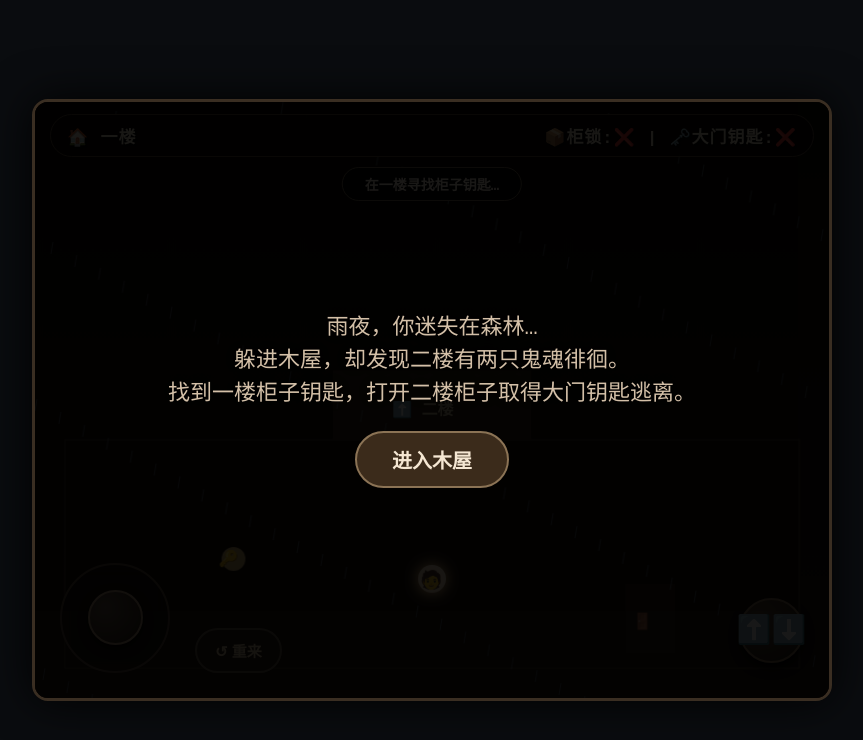
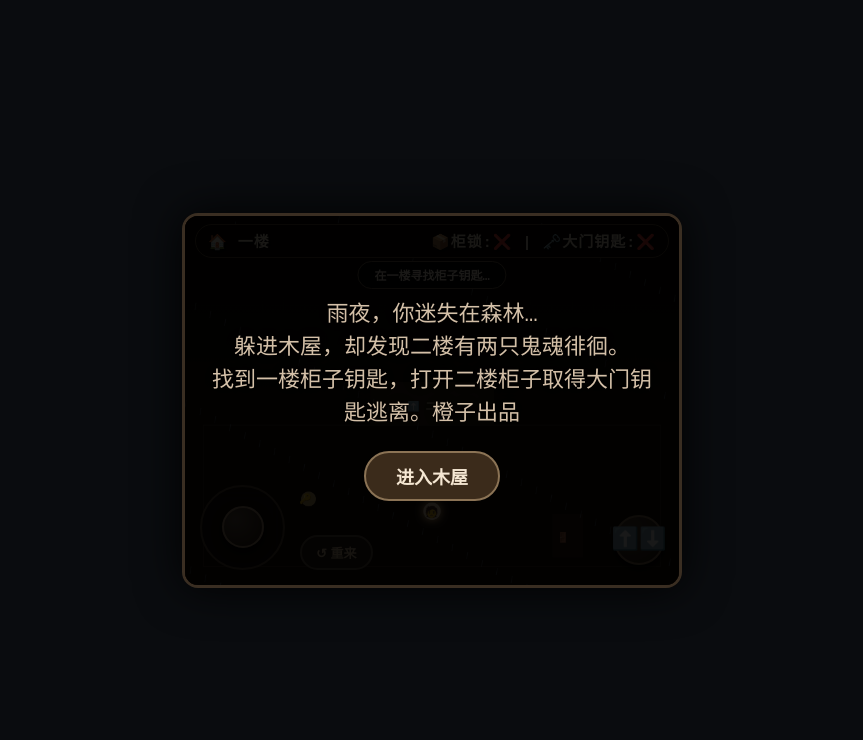
Before and after one commit to chengbing456/chengbing456.github.io, a plain HTML site: page index.html in a window 1280 px wide. Shown: the whole page, without its empty margins (208-1071 px from the left). Drawn offline with Linux system fonts and the light colour scheme.

```diff
--- a/index.html
+++ b/index.html
@@ -21,6 +21,7 @@
       font-family: 'Courier New', Courier, monospace;
       touch-action: manipulation;
       overflow: hidden;
+      padding: 10px;
     }
     .game-container {
       position: relative;
@@ -29,45 +30,49 @@
       border-radius: 16px;
       overflow: hidden;
       max-width: 100%;
+      width: 100%;
+      aspect-ratio: 4 / 3;
       background: #0f0a07;
     }
     canvas {
       display: block;
       width: 100%;
-      height: auto;
+      height: 100%;
       background: #0a0806;
     }
     .top-hud {
       position: absolute;
-      top: 12px;
-      left: 15px;
-      right: 15px;
+      top: 8px;
+      left: 10px;
+      right: 10px;
       display: flex;
       justify-content: space-between;
       align-items: center;
       color: #f0e3ce;
       text-shadow: 2px 2px 0 #000;
       font-weight: bold;
-      font-size: clamp(13px, 3.5vw, 17px);
+      font-size: clamp(11px, 3vw, 15px);
       pointer-events: none;
       background: rgba(10, 5, 2, 0.7);
-      padding: 8px 16px;
-      border-radius: 30px;
+      padding: 5px 12px;
+      border-radius: 20px;
       backdrop-filter: blur(4px);
       letter-spacing: 1px;
       border: 1px solid #5e4a38;
+      gap: 10px;
+      flex-wrap: wrap;
     }
     .message-area {
       position: absolute;
-      top: 65px;
+      top: 45px;
       left: 50%;
       transform: translateX(-50%);
       background: rgba(0,0,0,0.85);
       color: #ffeedd;
-      padding: 6px 22px;
-      border-radius: 25px;
+      padding: 4px 16px;
+      border-radius: 20px;
       font-weight: bold;
-      font-size: 14px;
+      font-size: 12px;
       white-space: nowrap;
       border: 1px solid #7b6852;
       pointer-events: none;
@@ -88,9 +93,10 @@
       text-align: center;
       z-index: 20;
       pointer-events: auto;
+      padding: 20px;
     }
     .intro-text {
-      font-size: 22px;
+      font-size: clamp(16px, 4vw, 22px);
       margin-bottom: 20px;
       text-shadow: 0 0 15px black;
       line-height: 1.5;
@@ -99,20 +105,20 @@
       background: #3b2b1b;
       color: #f5e7d3;
       border: 2px solid #8b7355;
-      padding: 12px 35px;
+      padding: 10px 30px;
       border-radius: 30px;
-      font-size: 20px;
+      font-size: 18px;
       font-weight: bold;
       cursor: pointer;
     }
     .joystick-zone {
       position: absolute;
-      bottom: 25px;
-      left: 25px;
-      width: 110px;
-      height: 110px;
+      bottom: 15px;
+      left: 15px;
+      width: 85px;
+      height: 85px;
       background: rgba(25, 18, 12, 0.6);
-      border-radius: 70px;
+      border-radius: 55px;
       border: 2px solid #5e4c3b;
       backdrop-filter: blur(8px);
       display: flex;
@@ -121,61 +127,61 @@
       touch-action: none;
     }
     .joystick-thumb {
-      width: 55px;
-      height: 55px;
+      width: 42px;
+      height: 42px;
       background: #3f3122;
-      border-radius: 35px;
+      border-radius: 28px;
       border: 2px solid #b89a7a;
       box-shadow: 0 4px 10px black;
       background: radial-gradient(circle at 30% 30%, #6b5a4a, #2f1f12);
     }
     .action-buttons {
       position: absolute;
-      bottom: 35px;
-      right: 25px;
+      bottom: 20px;
+      right: 15px;
       display: flex;
       flex-direction: column;
-      gap: 15px;
+      gap: 10px;
     }
     .stairs-btn {
       background: #3b2b1b;
       color: #eedbc8;
       border: 2px solid #8b7355;
-      width: 65px;
-      height: 65px;
-      border-radius: 40px;
-      font-size: 28px;
+      width: 50px;
+      height: 50px;
+      border-radius: 30px;
+      font-size: 22px;
       font-weight: bold;
       display: flex;
       align-items: center;
       justify-content: center;
       background: radial-gradient(circle at 30% 30%, #5e4a38, #2a1c10);
-      box-shadow: 0 6px 10px black;
+      box-shadow: 0 4px 8px black;
       cursor: pointer;
       touch-action: manipulation;
     }
     .restart-btn {
       position: absolute;
-      bottom: 25px;
-      left: 160px;
+      bottom: 15px;
+      left: 115px;
       background: #2d1f14;
       color: #dac29c;
       border: 2px solid #6b5a4a;
-      padding: 10px 18px;
-      border-radius: 30px;
+      padding: 6px 14px;
+      border-radius: 20px;
       font-weight: bold;
       cursor: pointer;
-      font-size: 15px;
+      font-size: 13px;
       backdrop-filter: blur(5px);
     }
   </style>
 </head>
 <body>
-<div style="position: relative; width: 100%; max-width: 800px;">
+<div style="position: relative; width: 100%; max-width: 500px;">
   <div class="game-container" id="gameContainer">
     <canvas id="gameCanvas" width="800" height="600"></canvas>
     <div class="intro-overlay" id="introOverlay">
-      <div class="intro-text">雨夜，你迷失在森林…<br>躲进木屋，却发现二楼有两只鬼魂徘徊。<br>找到一楼柜子钥匙，打开二楼柜子取得大门钥匙逃离。</div>
+      <div class="intro-text">雨夜，你迷失在森林…<br>躲进木屋，却发现二楼有两只鬼魂徘徊。<br>找到一楼柜子钥匙，打开二楼柜子取得大门钥匙逃离。橙子出品</div>
       <button class="start-btn" id="startButton">进入木屋</button>
     </div>
     <div class="top-hud">
@@ -287,7 +293,9 @@
     function switchFloor() {
       if (gameOver || win) return;
       const px = player.x, py = player.y;
-      if (px > stairs.x && px < stairs.x+stairs.w && py > stairs.y && py < stairs.y+stairs.h) {
+      const inStairsZone = (px > stairs.x && px < stairs.x+stairs.w && py > stairs.y && py < stairs.y+stairs.h);
+
+      if (inStairsZone) {
         if (currentFloor === 1) {
           currentFloor = 2;
           player.x = stairs.floor2Pos.x;
@@ -395,7 +403,6 @@
         drawSecondFloor();
         if(!gameOver||deathTimer<=0) drawPlayer();
         ghosts.forEach(g => { if(g.visible && !gameOver) drawGhost(g); });
-        // 纯黑视野
         ctx.save();
         ctx.fillStyle='#000000';
         ctx.beginPath();
@@ -478,7 +485,6 @@
       for(let i=0;i<95;i++){ let x=(i*24+Date.now()*0.35)%W; let y=(i*13)%H; ctx.beginPath(); ctx.moveTo(x,y); ctx.lineTo(x-2,y+12); ctx.stroke(); }
     }
 
-    // 摇杆
     const joystickBase=document.getElementById('joystickBase');
     const joystickThumb=document.getElementById('joystickThumb');
     let active=false;
@@ -489,7 +495,7 @@
       const rect=joystickBase.getBoundingClientRect();
       const cx=rect.left+rect.width/2, cy=rect.top+rect.height/2;
       let dx=touch.clientX-cx, dy=touch.clientY-cy;
-      const dist=Math.hypot(dx,dy), max=45;
+      const dist=Math.hypot(dx,dy), max=32;
       if(dist>max){ dx=(dx/dist)*max; dy=(dy/dist)*max; }
       joystickThumb.style.transform=`translate(${dx}px,${dy}px)`;
       movePower=Math.min(dist/max,1); moveAngle=Math.atan2(dy,dx);
```
